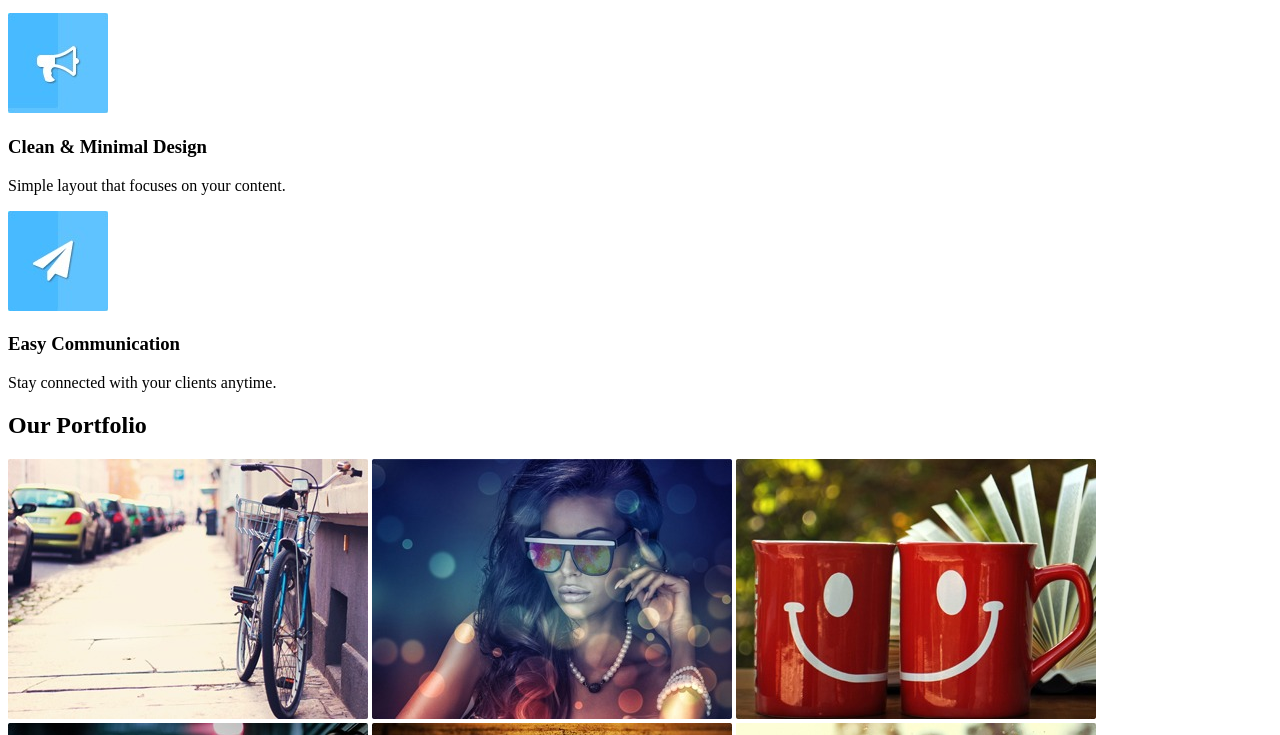
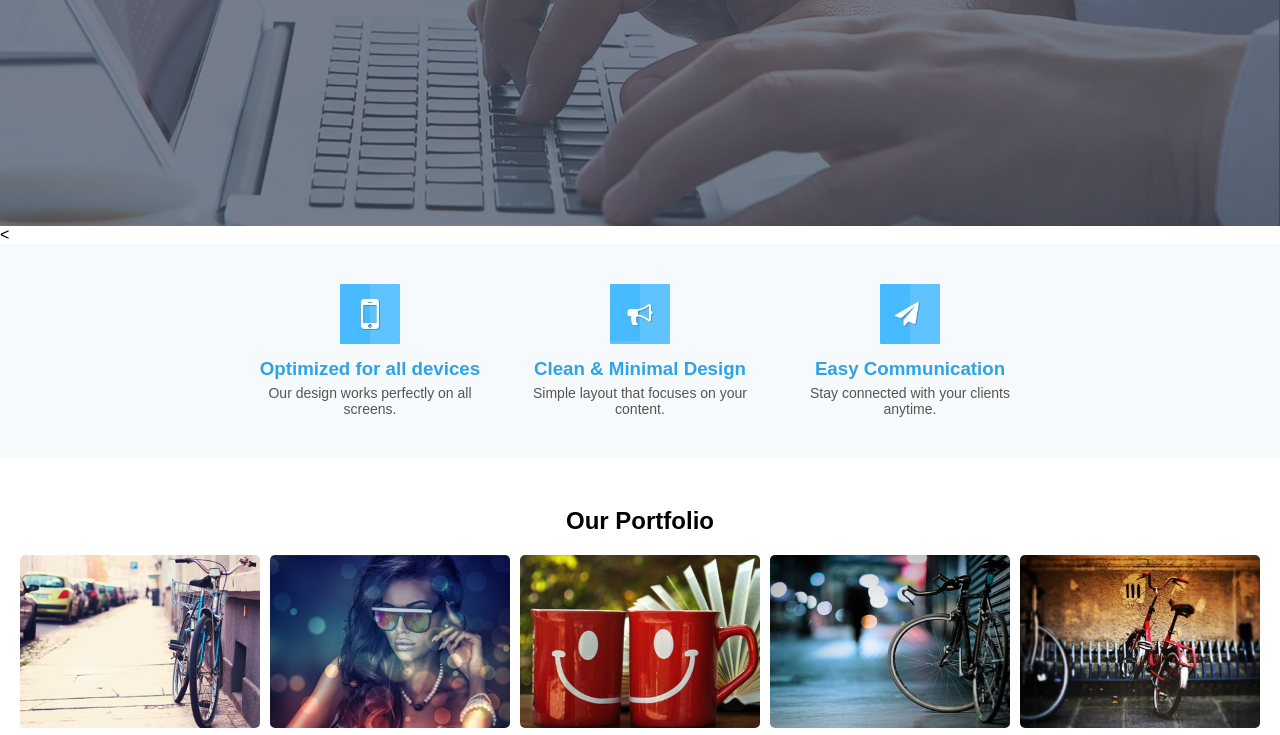
Before and after one commit to maroo113/projectu9, a plain HTML site: page index.html in a window 1280 px wide. Shown: the part 401-1136 px from the top of the page. Drawn offline with Linux system fonts and the light colour scheme.

Commit message:
Fix HTML formatting and update stylesheet link
Updated stylesheet link and fixed formatting issues.

```diff
--- a/index.html
+++ b/index.html
@@ -4,7 +4,7 @@
   <meta charset="UTF-8">
   <meta name="viewport" content="width=device-width, initial-scale=1.0">
   <title>STRICT</title>
-  <link rel="stylesheet" href="proj1.css">
+  <link rel="stylesheet" href="style.css">
 </head>
 <body>
 
```
